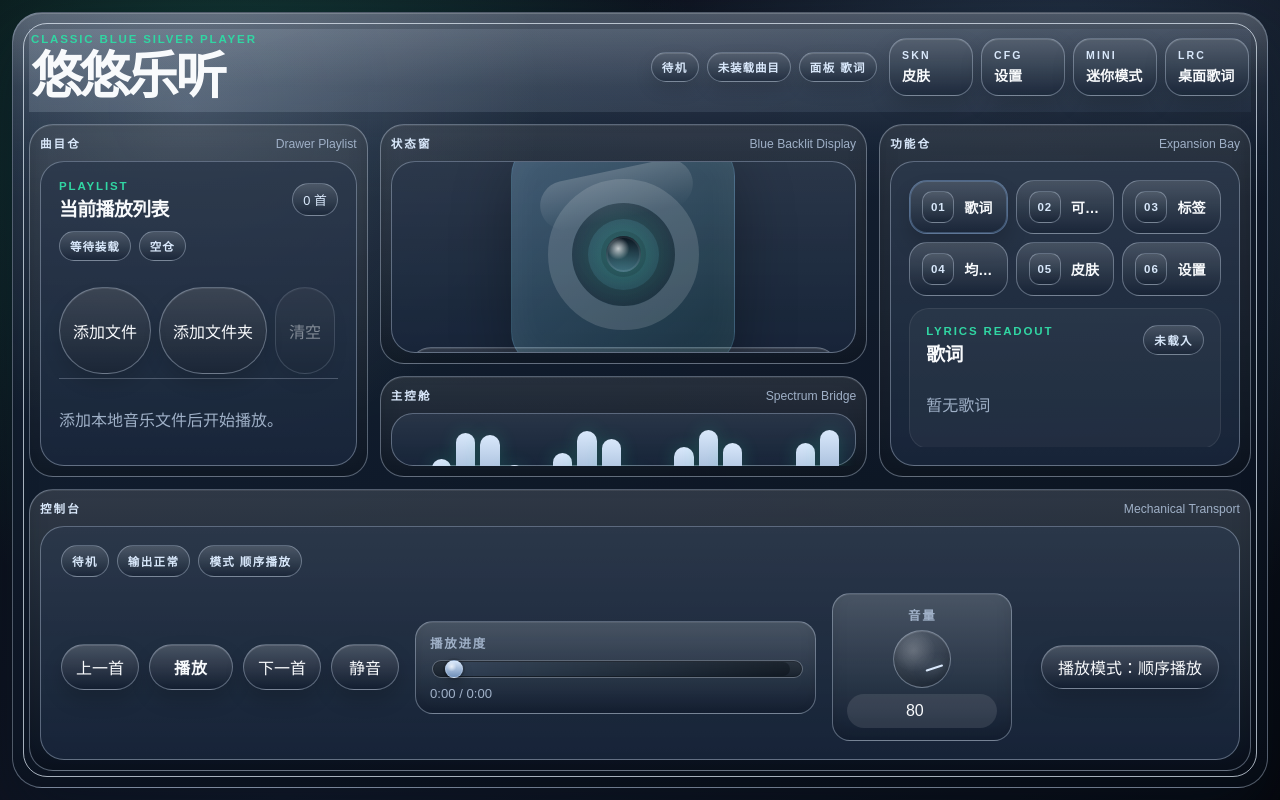
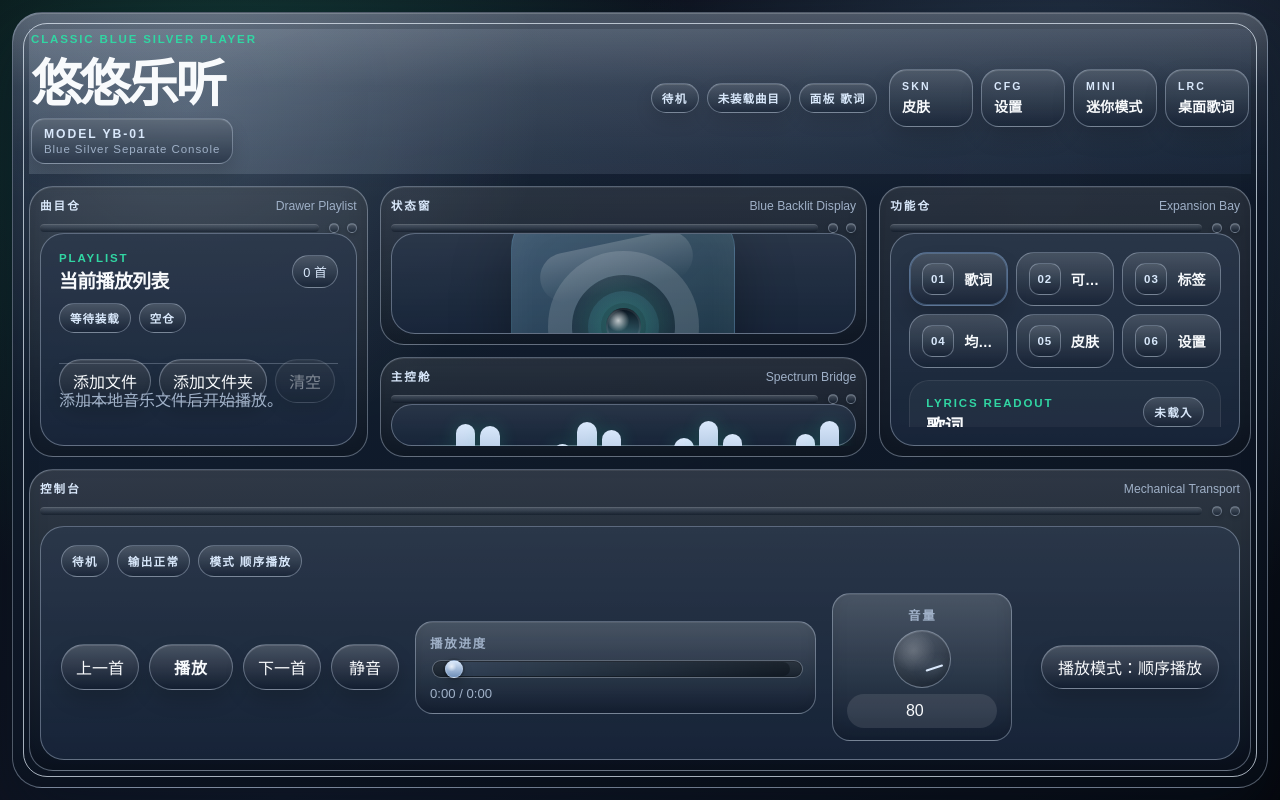
Before and after one commit to ijry/YoYoMusic, a React (Vite) app: page / in a window 1280 px wide. Built offline with nearby package versions, Linux system fonts and the light colour scheme.

Commit message:
style: add machine nameplates and hardware trim

```diff
--- a/src/features/skin/layoutShared.tsx
+++ b/src/features/skin/layoutShared.tsx
@@ -46,6 +46,13 @@ function DeviceModuleFrame({
         <p className="device-module__label">{moduleLabel}</p>
         {eyebrow ? <p className="device-module__eyebrow">{eyebrow}</p> : null}
       </header>
+      <div className="device-module__trim" aria-hidden="true">
+        <span className="device-module__trim-bar" />
+        <span className="device-module__rivets">
+          <span className="device-module__rivet" />
+          <span className="device-module__rivet" />
+        </span>
+      </div>
       <div className={["device-module__body", bodyClassName].filter(Boolean).join(" ")}>{children}</div>
     </section>
   );
@@ -102,11 +109,23 @@ export function TitleActions(props: PlayerLayoutProps) {
   );
 }
 
-export function AppTitle({ eyebrow = "YoYoMusic Desktop Player" }: { eyebrow?: string }) {
+export function AppTitle({
+  eyebrow = "YoYoMusic Desktop Player",
+  model = "MODEL YY-01",
+  serial = "Desktop Audio Console",
+}: {
+  eyebrow?: string;
+  model?: string;
+  serial?: string;
+}) {
   return (
-    <div>
+    <div className="app-title">
       <p className="eyebrow">{eyebrow}</p>
       <h1 id="app-title">悠悠乐听</h1>
+      <div className="device-shell__plate" aria-label="机型铭牌">
+        <span className="app-title__model">{model}</span>
+        <span className="app-title__serial">{serial}</span>
+      </div>
     </div>
   );
 }
--- a/src/features/skin/layouts.tsx
+++ b/src/features/skin/layouts.tsx
@@ -15,7 +15,11 @@ export function ClassicBlueSilverLayout(props: PlayerLayoutProps) {
     <main className="app-shell skin-layout skin-layout--classic-blue-silver">
       <section className="chrome skin-chrome skin-chrome--classic device-shell device-shell--classic" aria-labelledby="app-title">
         <header className="title-bar skin-title skin-title--classic device-shell__header">
-          <AppTitle eyebrow="Classic Blue Silver Player" />
+          <AppTitle
+            eyebrow="Classic Blue Silver Player"
+            model="MODEL YB-01"
+            serial="Blue Silver Separate Console"
+          />
           <TitleActions {...props} />
         </header>
         <LayoutErrorBanner error={props.error} />
@@ -64,7 +68,7 @@ export function DarkVinylLayout(props: PlayerLayoutProps) {
     <main className="app-shell skin-layout skin-layout--dark-vinyl">
       <section className="chrome skin-chrome skin-chrome--vinyl device-shell device-shell--vinyl" aria-labelledby="app-title">
         <header className="title-bar skin-title skin-title--vinyl device-shell__header">
-          <AppTitle eyebrow="Night Vinyl Chamber" />
+          <AppTitle eyebrow="Night Vinyl Chamber" model="MODEL DV-02" serial="Night Vinyl Performance Deck" />
           <TitleActions {...props} />
         </header>
         <LayoutErrorBanner error={props.error} />
@@ -115,7 +119,11 @@ export function TransparentCrystalLayout(props: PlayerLayoutProps) {
     <main className="app-shell skin-layout skin-layout--transparent-crystal">
       <section className="chrome skin-chrome skin-chrome--crystal device-shell device-shell--crystal" aria-labelledby="app-title">
         <header className="title-bar skin-title skin-title--crystal device-shell__header">
-          <AppTitle eyebrow="Crystal Floating Console" />
+          <AppTitle
+            eyebrow="Crystal Floating Console"
+            model="MODEL CT-03"
+            serial="Transparent Floating Audio Console"
+          />
           <TitleActions {...props} />
         </header>
         <LayoutErrorBanner error={props.error} />
@@ -166,7 +174,7 @@ export function MetalRackLayout(props: PlayerLayoutProps) {
     <main className="app-shell skin-layout skin-layout--metal-rack">
       <section className="chrome skin-chrome skin-chrome--rack device-shell device-shell--rack" aria-labelledby="app-title">
         <header className="title-bar skin-title skin-title--rack device-shell__header">
-          <AppTitle eyebrow="Metal Rack Equalizer" />
+          <AppTitle eyebrow="Metal Rack Equalizer" model="MODEL MR-04" serial="Rackmount Monitoring Array" />
           <TitleActions {...props} />
         </header>
         <LayoutErrorBanner error={props.error} />
@@ -217,7 +225,7 @@ export function WarmWoodLayout(props: PlayerLayoutProps) {
     <main className="app-shell skin-layout skin-layout--warm-wood">
       <section className="chrome skin-chrome skin-chrome--wood device-shell device-shell--wood" aria-labelledby="app-title">
         <header className="title-bar skin-title skin-title--wood device-shell__header">
-          <AppTitle eyebrow="Warm Wood Turntable" />
+          <AppTitle eyebrow="Warm Wood Turntable" model="MODEL WW-05" serial="Warm Wood Listening Cabinet" />
           <TitleActions {...props} />
         </header>
         <LayoutErrorBanner error={props.error} />
--- a/src/styles/skin-layouts.css
+++ b/src/styles/skin-layouts.css
@@ -115,6 +115,45 @@
   z-index: 1;
 }
 
+.app-title {
+  display: grid;
+  gap: 8px;
+}
+
+.device-shell__plate {
+  display: inline-grid;
+  justify-self: start;
+  gap: 2px;
+  padding: 8px 12px;
+  border: 1px solid var(--skin-border);
+  border-radius: 14px;
+  background:
+    linear-gradient(180deg, rgba(255, 255, 255, 0.14), rgba(255, 255, 255, 0.02)),
+    rgba(3, 8, 16, 0.24);
+  box-shadow:
+    inset 0 1px 0 rgba(255, 255, 255, 0.1),
+    0 10px 18px rgba(0, 0, 0, 0.14);
+}
+
+.app-title__model,
+.app-title__serial {
+  display: block;
+}
+
+.app-title__model {
+  color: var(--skin-accent);
+  font-size: 0.76rem;
+  font-weight: 800;
+  letter-spacing: 0.16em;
+  text-transform: uppercase;
+}
+
+.app-title__serial {
+  color: var(--color-muted);
+  font-size: 0.72rem;
+  letter-spacing: 0.08em;
+}
+
 .device-module {
   position: relative;
   min-width: 0;
@@ -156,6 +195,43 @@
 .device-module__eyebrow {
   color: var(--color-muted);
   font-size: 0.76rem;
+}
+
+.device-module__trim {
+  min-height: 8px;
+  display: grid;
+  grid-template-columns: minmax(0, 1fr) auto;
+  align-items: center;
+  gap: 10px;
+}
+
+.device-module__trim-bar {
+  height: 8px;
+  border-radius: 999px;
+  background:
+    linear-gradient(90deg, rgba(255, 255, 255, 0.24), rgba(255, 255, 255, 0.04)),
+    rgba(3, 8, 16, 0.34);
+  box-shadow:
+    inset 0 1px 0 rgba(255, 255, 255, 0.1),
+    inset 0 -2px 4px rgba(0, 0, 0, 0.16);
+}
+
+.device-module__rivets {
+  display: inline-flex;
+  gap: 8px;
+}
+
+.device-module__rivet {
+  width: 10px;
+  height: 10px;
+  border: 1px solid var(--skin-border);
+  border-radius: 999px;
+  background:
+    radial-gradient(circle at 35% 35%, rgba(255, 255, 255, 0.56), transparent 34%),
+    linear-gradient(180deg, rgba(255, 255, 255, 0.12), rgba(0, 0, 0, 0.16));
+  box-shadow:
+    inset 0 1px 0 rgba(255, 255, 255, 0.14),
+    0 2px 4px rgba(0, 0, 0, 0.16);
 }
 
 .device-module__body {
@@ -1086,6 +1162,14 @@
   background:
     linear-gradient(180deg, rgba(226, 237, 249, 0.26), rgba(61, 87, 125, 0.06)),
     rgba(12, 22, 38, 0.68);
+}
+
+.device-shell--classic .device-shell__plate,
+.device-shell--classic .device-module__trim-bar,
+.device-shell--classic .device-module__rivet {
+  background:
+    linear-gradient(180deg, rgba(226, 237, 249, 0.24), rgba(61, 87, 125, 0.04)),
+    rgba(12, 22, 38, 0.46);
 }
 
 .device-shell--classic .playlist-panel__counter,
@@ -1148,6 +1232,15 @@
     rgba(6, 8, 11, 0.74);
 }
 
+.device-shell--vinyl .device-shell__plate,
+.device-shell--vinyl .device-module__trim-bar,
+.device-shell--vinyl .device-module__rivet {
+  border-radius: 999px;
+  background:
+    radial-gradient(circle at 30% 30%, rgba(113, 245, 196, 0.14), transparent 40%),
+    rgba(6, 8, 11, 0.64);
+}
+
 .device-shell--vinyl .playlist-panel__counter,
 .device-shell--vinyl .track-index,
 .device-shell--vinyl .now-playing-status,
@@ -1212,6 +1305,15 @@
   background:
     linear-gradient(180deg, rgba(255, 255, 255, 0.16), rgba(224, 250, 255, 0.06)),
     rgba(14, 24, 38, 0.2);
+}
+
+.device-shell--crystal .device-shell__plate,
+.device-shell--crystal .device-module__trim-bar,
+.device-shell--crystal .device-module__rivet {
+  background:
+    linear-gradient(180deg, rgba(255, 255, 255, 0.2), rgba(224, 250, 255, 0.08)),
+    rgba(148, 163, 184, 0.08);
+  backdrop-filter: blur(14px);
 }
 
 .device-shell--crystal .playlist-panel__counter,
@@ -1275,6 +1377,16 @@
 .device-shell--rack .transport-button,
 .device-shell--rack .play-mode-button--deck {
   border-radius: 12px;
+  background:
+    linear-gradient(180deg, rgba(250, 204, 21, 0.12), rgba(255, 255, 255, 0.02)),
+    rgba(9, 13, 20, 0.82);
+}
+
+.device-shell--rack .device-shell__plate,
+.device-shell--rack .device-module__trim-bar,
+.device-shell--rack .device-module__rivet {
+  border-radius: 10px;
+  color: #22c55e;
   background:
     linear-gradient(180deg, rgba(250, 204, 21, 0.12), rgba(255, 255, 255, 0.02)),
     rgba(9, 13, 20, 0.82);
@@ -1359,6 +1471,15 @@
     rgba(54, 28, 14, 0.72);
 }
 
+.device-shell--wood .device-shell__plate,
+.device-shell--wood .device-module__trim-bar,
+.device-shell--wood .device-module__rivet {
+  color: #fbe6bf;
+  background:
+    linear-gradient(180deg, rgba(255, 228, 184, 0.2), rgba(120, 53, 15, 0.06)),
+    rgba(54, 28, 14, 0.5);
+}
+
 .device-shell--wood .volume-well__ring {
   background:
     radial-gradient(circle at 35% 35%, rgba(255, 248, 220, 0.18), transparent 42%),
```
Also changed, not shown: 2 other files (tests, documents, lock files or other folders).
